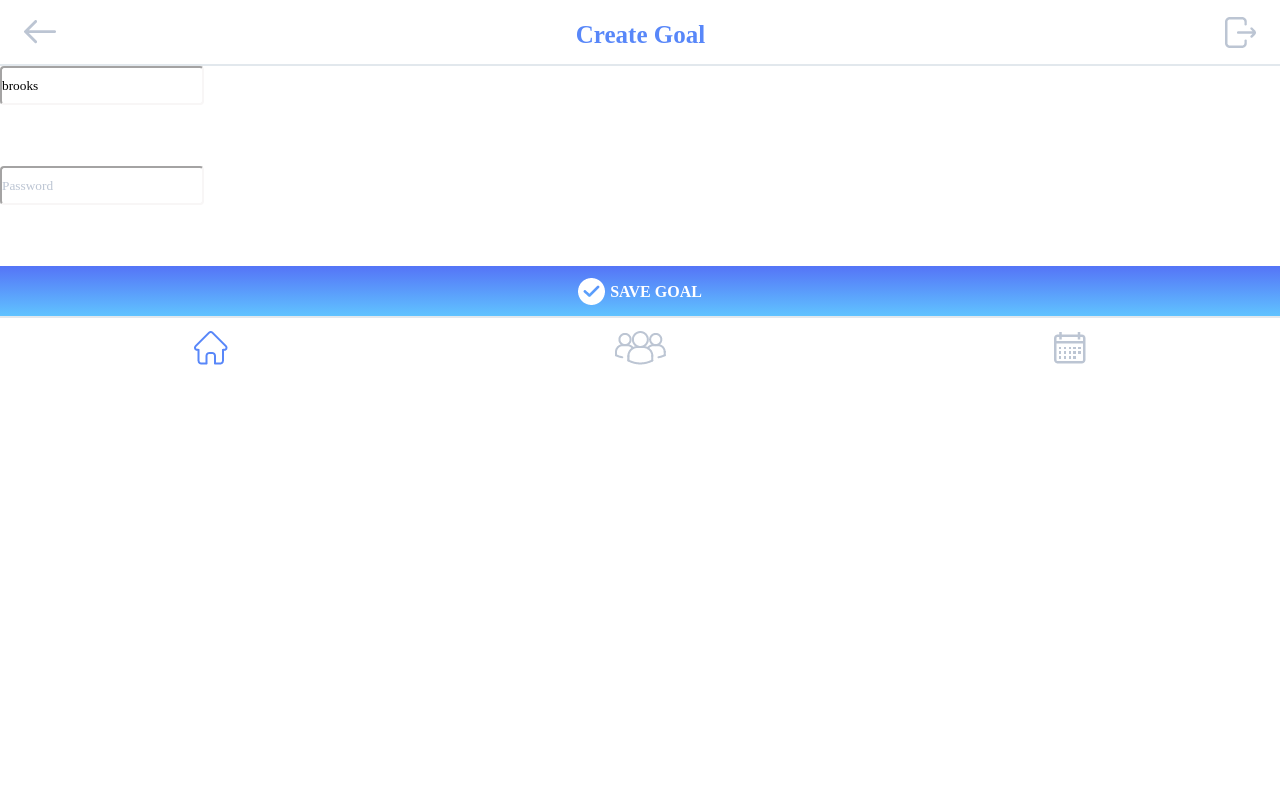
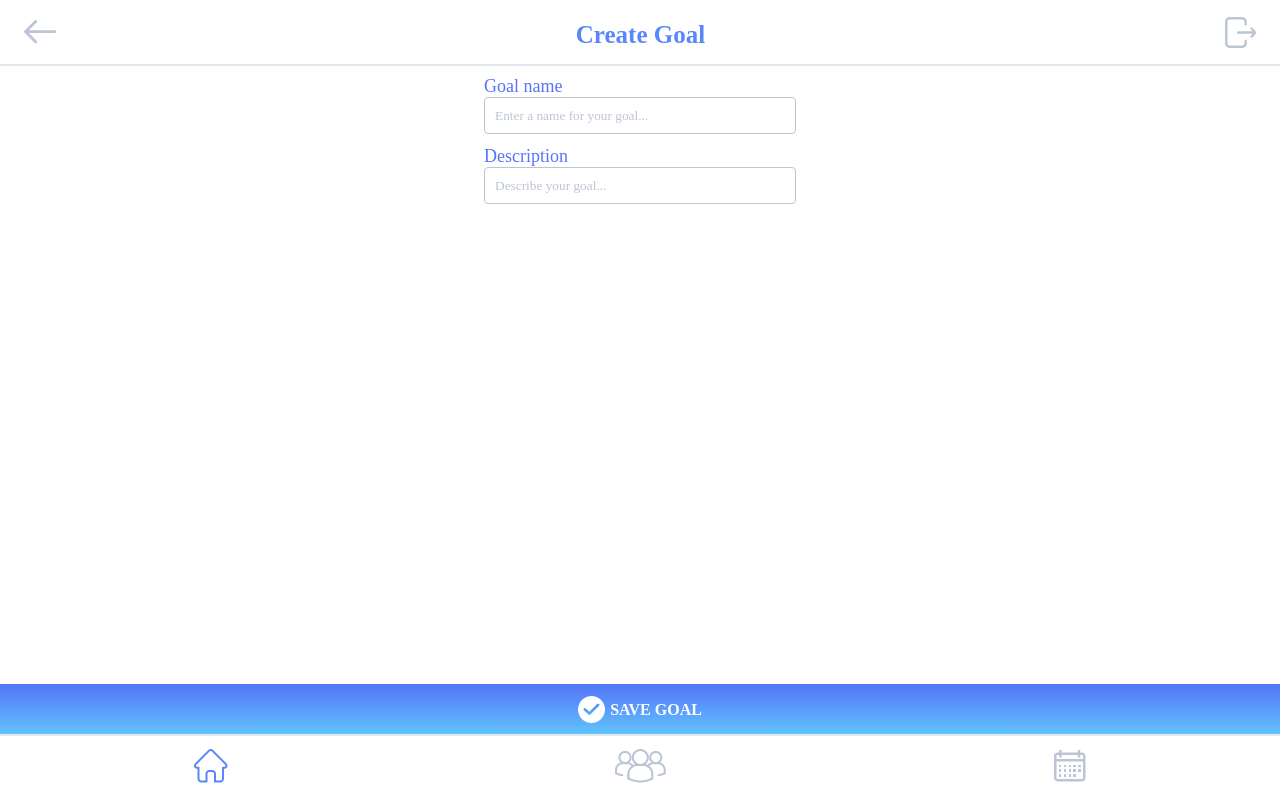
Before and after one commit to ZacharyKathe/Kinetic, a React (Create React App) app: page /creategoal in a window 1280 px wide. Built offline with nearby package versions, Linux system fonts and the light colour scheme; a web font is replaced by a local one.

Commit message:
added goal name, description fields to page and styled them

```diff
--- a/src/index.css
+++ b/src/index.css
@@ -150,8 +150,28 @@
     color: white;
 }
 
+.create-goal-form {
+
+}
+
 .create-goal-row {
-    height: 100px;
+    display: flex;
+    height: 60px;
+    justify-content: center;
+    margin-top: 10px;
+}
+
+.create-goal-input {
+    height: 35px;
+    width: 300px;
+    border-radius: 4px;
+    border: 1px solid #bcc5d3;
+    padding-left: 10px;
+}
+
+.create-goal-label {
+    color: #5574f7;
+    font-size: 18px;
 }
 
 
--- a/src/pages/CreateGoal.js
+++ b/src/pages/CreateGoal.js
@@ -14,7 +14,6 @@ import "../index.css";
 const CreateGoal = () => {
   const [username, setusername] = useState("");
   const [password, setpassword] = useState("");
-  const goal_category = "brooks";
   const handleSubmit = (e) => {
     e.preventDefault();
     console.log(username, password);
@@ -32,35 +31,40 @@ const CreateGoal = () => {
         <form onSubmit={handleSubmit}>
           <Row className="create-goal-row">
             <Col size="12">
+              <p className="create-goal-label">Goal name</p>
               <input
-                className="form-control"
+                className="create-goal-input"
                 type="text"
-                placeholder="goal_category"
+                placeholder="Enter a name for your goal..."
                 name="goal_category"
-                value={goal_category}
+                // value={goal_category}
                 onChange={(event) => setusername(event.target.value)}
               />
             </Col>
           </Row>
           <Row className="create-goal-row">
             <Col size="12">
+              <p className="create-goal-label">Description</p>
               <input
-                className="form-control"
+                className="create-goal-input"
                 type="password"
-                placeholder="Password"
+                placeholder="Describe your goal..."
                 name="password"
-                value={password}
+                // value={password}
                 onChange={(event) => setpassword(event.target.value)}
               />
             </Col>
           </Row>
+
+        </form>
+        <div className="nav-btm-fixed">
           <SaveGoalBtn />
-        </form>
-        <NavBottom
-          homeBtn={homeActive}
-          groupsBtn={groups}
-          calendarBtn={calendar}
-        />
+          <NavBottom
+              homeBtn={homeActive}
+              groupsBtn={groups}
+              calendarBtn={calendar}
+            />
+        </div>
       </Container>
     </div>
   );
```
